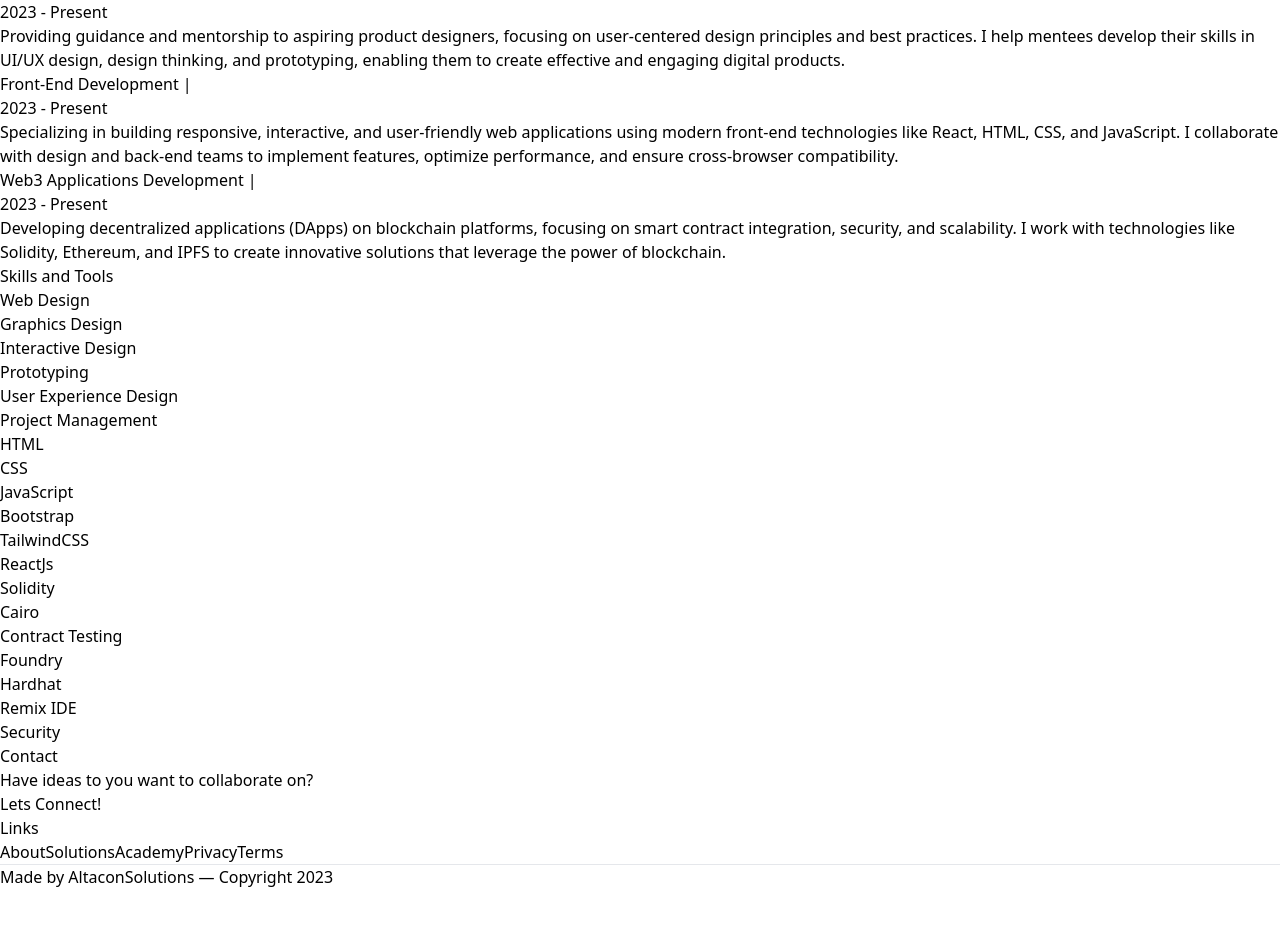
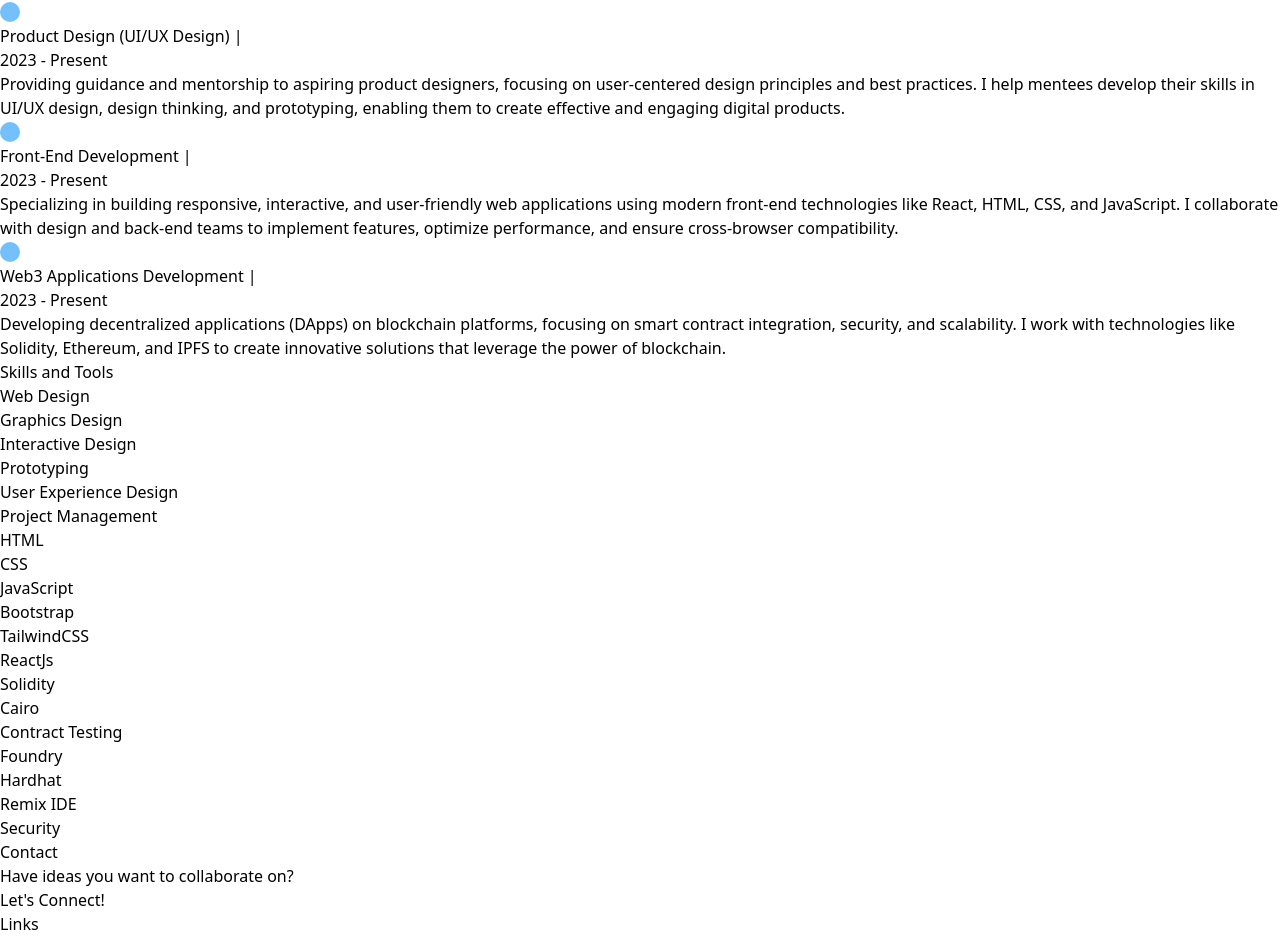
Before and after one commit to livinalt/altacon, a React (Vite) app: page /about in a window 1280 px wide. Shown: the part 120-1060 px from the top of the page. Before the commit the page ends 1033 px from the top, so only its background shows below. Built offline with nearby package versions, Linux system fonts and the light colour scheme; what @radix-ui/themes would draw is missing.

Commit message:
responivness fixed

```diff
--- a/src/components/Contact.jsx
+++ b/src/components/Contact.jsx
@@ -1,24 +1,45 @@
 import React from "react";
+import { faExternalLink } from "@fortawesome/free-solid-svg-icons";
+import { FontAwesomeIcon } from "@fortawesome/react-fontawesome";
 
 const Contact = () => {
   return (
-    <div className="flex justify-between bg-[#093262] text-white h-100vh p-12">
-      <div className="">
-        <h3 className="text-xl">Contact</h3>
-        <p>Have ideas to you want to collaborate on? </p>
-        <button className="px-10 py-2 border rounded-3xl outline-blue-600">
-          Lets Connect!
+    <div className="flex flex-col lg:flex-row justify-between bg-[#093262] text-white p-8 sm:p-12 lg:p-16 h-auto lg:h-[60vh]">
+      <div className="mb-8 lg:mb-0 lg:w-1/2">
+        <h3 className="text-lg sm:text-xl mb-4">Contact</h3>
+        <p className="mb-6">Have ideas you want to collaborate on?</p>
+        <button className="px-6 sm:px-10 py-2 border rounded-3xl hover:bg-blue-700 transition-all">
+          <span className="flex items-center gap-2">
+            Let's Connect!
+            <a href="">
+              <FontAwesomeIcon
+                icon={faExternalLink}
+                size="sm"
+                style={{ color: "#ffffff" }}
+              />
+            </a>
+          </span>
         </button>
       </div>
 
-      <div className="flex flex-col">
-        <h3 className="text-xl">Links</h3>
-        <div className="flex text-sm gap-2 flex-wrap">
-          <a href="">About</a>
-          <a href="">Solutions</a>
-          <a href="">Academy</a>
-          <a href="">Privacy</a>
-          <a href="">Terms</a>
+      <div className="lg:w-1/2">
+        <h3 className="text-lg sm:text-xl mb-4">Links</h3>
+        <div className="flex flex-wrap gap-4 text-sm">
+          <a href="" className="hover:text-blue-400 transition-colors">
+            About
+          </a>
+          <a href="" className="hover:text-blue-400 transition-colors">
+            Solutions
+          </a>
+          <a href="" className="hover:text-blue-400 transition-colors">
+            Academy
+          </a>
+          <a href="" className="hover:text-blue-400 transition-colors">
+            Privacy
+          </a>
+          <a href="" className="hover:text-blue-400 transition-colors">
+            Terms
+          </a>
         </div>
       </div>
     </div>
--- a/src/components/Footer.jsx
+++ b/src/components/Footer.jsx
@@ -1,54 +1,74 @@
 import React from "react";
 import { FontAwesomeIcon } from "@fortawesome/react-fontawesome";
-import { faBehance, faWhatsapp } from "@fortawesome/free-brands-svg-icons";
+import {
+  faBehance,
+  faWhatsapp,
+  faLinkedin,
+  faTwitter,
+} from "@fortawesome/free-brands-svg-icons";
 import { faBasketballBall } from "@fortawesome/free-solid-svg-icons";
-import { faLinkedin, faTwitter } from "@fortawesome/free-brands-svg-icons";
 
 const Footer = () => {
   return (
-    <div className="flex flex-col bg-[#093262] text-white">
-      <hr className="w-full opacity-10" />
-      <div className="text-center flex justify-between p-8">
-        <p className="text-xs items-center">
+    <div className="flex flex-col bg-[#093262] text-white p-4 sm:p-8">
+      <hr className="w-full opacity-10 mb-4" />
+      <div className="flex flex-col sm:flex-row justify-between items-center text-center">
+        <p className="text-xs mb-4 sm:mb-0">
           Made by AltaconSolutions — Copyright 2023
         </p>
-        <div className="flex justify-evenly gap-4">
-          <a href="">
+        <div className="flex gap-4">
+          <a
+            href="#"
+            aria-label="WhatsApp"
+            className="hover:text-blue-300 transition-colors duration-200"
+          >
             <FontAwesomeIcon
               icon={faWhatsapp}
-              size="sm"
+              size="lg"
               style={{ color: "#ffffff" }}
             />
           </a>
-
-          <a href="">
+          <a
+            href="#"
+            aria-label="Basketball"
+            className="hover:text-blue-300 transition-colors duration-200"
+          >
             <FontAwesomeIcon
               icon={faBasketballBall}
-              size="sm"
+              size="lg"
               style={{ color: "#ffffff" }}
             />
           </a>
-
-          <a href="">
+          <a
+            href="#"
+            aria-label="LinkedIn"
+            className="hover:text-blue-300 transition-colors duration-200"
+          >
             <FontAwesomeIcon
               icon={faLinkedin}
-              size="sm"
+              size="lg"
               style={{ color: "#ffffff" }}
             />
           </a>
-
-          <a href="">
+          <a
+            href="#"
+            aria-label="Twitter"
+            className="hover:text-blue-300 transition-colors duration-200"
+          >
             <FontAwesomeIcon
               icon={faTwitter}
-              size="sm"
+              size="lg"
               style={{ color: "#ffffff" }}
             />
           </a>
-
-          <a href="">
+          <a
+            href="#"
+            aria-label="Behance"
+            className="hover:text-blue-300 transition-colors duration-200"
+          >
             <FontAwesomeIcon
               icon={faBehance}
-              size="sm"
+              size="lg"
               style={{ color: "#ffffff" }}
             />
           </a>
--- a/src/components/Navbar.jsx
+++ b/src/components/Navbar.jsx
@@ -5,25 +5,42 @@ import "@radix-ui/themes/styles.css";
 const Navbar = () => {
   return (
     <div className="sticky top-0 left-0 bg-white p-2 shadow-lg z-50">
-      <div className="flex justify-between container p-5 text-sm">
-        <img src="" alt="" />
-        <div className="flex justify-between gap-10">
-          <Link to="/" className="hover:text-blue-500">
+      <div className="flex justify-between items-center container mx-auto p-5 text-sm">
+        {/* Logo Section */}
+        <img src="" alt="Logo" className="w-12 h-12" />
+
+        {/* Navigation Links */}
+        <div className="hidden md:flex justify-between gap-8">
+          <Link
+            to="/"
+            className="hover:text-blue-500 transition-colors duration-300"
+          >
             Home
           </Link>
-          <Link to="/about" className="hover:text-blue-500">
+          <Link
+            to="/about"
+            className="hover:text-blue-500 transition-colors duration-300"
+          >
             About
           </Link>
-          <Link to="/solutions" className="hover:text-blue-500">
+          <Link
+            to="/solutions"
+            className="hover:text-blue-500 transition-colors duration-300"
+          >
             Solutions
           </Link>
-          <Link to="/academy" className="hover:text-blue-500">
+          <Link
+            to="/academy"
+            className="hover:text-blue-500 transition-colors duration-300"
+          >
             Academy
           </Link>
         </div>
-        <button className="px-10 py-2 border rounded-3xl bg-gradient-to-r from-[#1266C8] to-[#093262] bg-blue-600 text-white">
+
+        <button className="px-5 py-2 border rounded-3xl bg-gradient-to-r from-[#1266C8] to-[#093262] text-white transition-transform duration-300 hover:scale-105 hover:from-[#0b3a7d] hover:to-[#05294c]">
           Contact
         </button>
+
       </div>
     </div>
   );
--- a/src/pages/About.jsx
+++ b/src/pages/About.jsx
@@ -1,4 +1,6 @@
 import React from "react";
+import { FontAwesomeIcon } from "@fortawesome/react-fontawesome";
+import { faCircle } from "@fortawesome/free-solid-svg-icons";
 
 const About = () => {
   return (
@@ -16,10 +18,17 @@ const About = () => {
 
         {/* Experience 1 */}
         <section className="flex flex-col sm:flex-row items-start gap-4 sm:gap-8 py-4 sm:py-8">
+          <div className="flex gap-2 items-start">
+            <FontAwesomeIcon
+              icon={faCircle}
+              size="lg"
+              style={{ color: "#74C0FC" }}
+            />
             <h2 className="text-lg sm:text-xl lg:text-2xl w-full sm:w-[40vw] lg:w-[30vw]">
               Product Design (UI/UX Design) | <br />
               <span className="text-gray-400">2023 - Present</span>
             </h2>
+          </div>
           <p className="text-sm sm:text-base lg:text-lg w-full">
             Providing guidance and mentorship to aspiring product designers,
             focusing on user-centered design principles and best practices. I
@@ -31,10 +40,17 @@ const About = () => {
 
         {/* Experience 2 */}
         <section className="flex flex-col sm:flex-row items-start gap-4 sm:gap-8 py-4 sm:py-8">
+          <div className="flex gap-2 items-start">
+            <FontAwesomeIcon
+              icon={faCircle}
+              size="lg"
+              style={{ color: "#74C0FC" }}
+            />
             <h2 className="text-lg sm:text-xl lg:text-2xl w-full sm:w-[40vw] lg:w-[30vw]">
               Front-End Development | <br />
               <span className="text-gray-400">2023 - Present</span>
             </h2>
+          </div>
           <p className="text-sm sm:text-base lg:text-lg w-full">
             Specializing in building responsive, interactive, and user-friendly
             web applications using modern front-end technologies like React,
@@ -46,10 +62,17 @@ const About = () => {
 
         {/* Experience 3 */}
         <section className="flex flex-col sm:flex-row items-start gap-4 sm:gap-8 py-4 sm:py-8">
+          <div className="flex gap-2 items-start">
+            <FontAwesomeIcon
+              icon={faCircle}
+              size="lg"
+              style={{ color: "#74C0FC" }}
+            />
             <h2 className="text-lg sm:text-xl lg:text-2xl w-full sm:w-[40vw] lg:w-[30vw]">
               Web3 Applications Development | <br />
               <span className="text-gray-400">2023 - Present</span>
             </h2>
+          </div>
           <p className="text-sm sm:text-base lg:text-lg w-full">
             Developing decentralized applications (DApps) on blockchain
             platforms, focusing on smart contract integration, security, and
```
Lines whose indentation alone changed are shown as unchanged.
